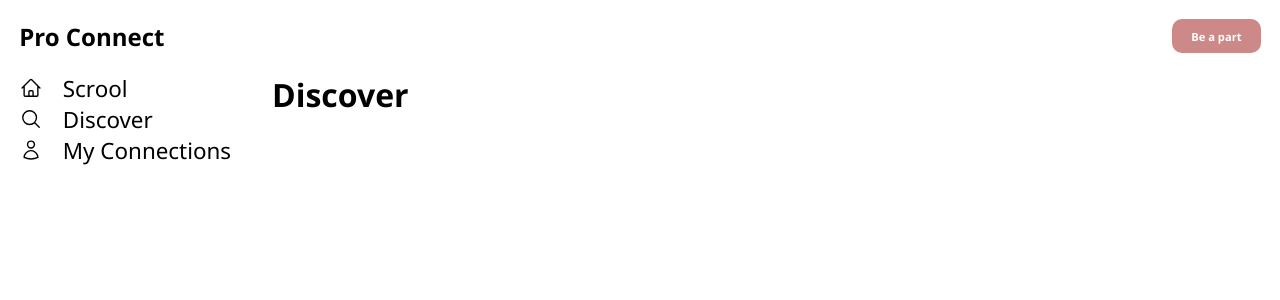
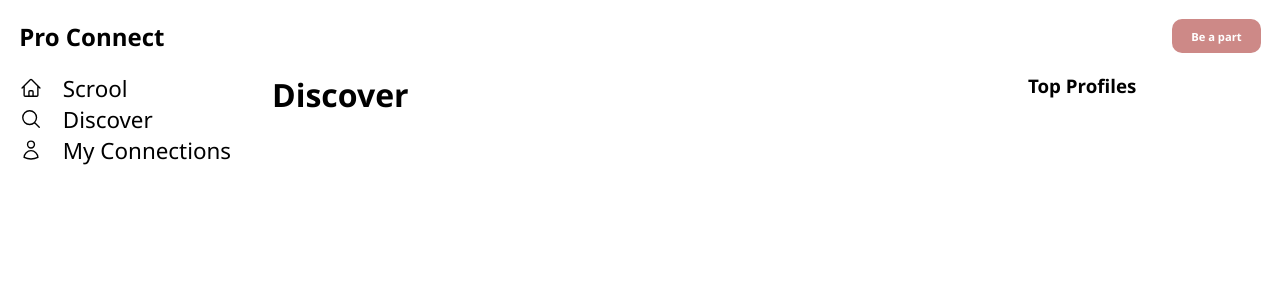
Before and after one commit to Aryanarya01/LinkedIn, a Next.js app in the folder frontend/: page /discover in a window 1280 px wide. Shown: the top 300 px of the page. Built offline with nearby package versions, Linux system fonts and the light colour scheme.

Commit message:
authReducer isTokenThere

```diff
--- a/frontend/src/config/redux/reducer/authReducer/index.js
+++ b/frontend/src/config/redux/reducer/authReducer/index.js
@@ -9,6 +9,7 @@ const initialState = {
     isLoading : false,
     loggedIn : false,
     message : "",
+    isTokenThere : false,
     profileFetched : false,
     connections : [],
     connectionRequest : [],
--- a/frontend/src/layout/DashboardLayout/index.jsx
+++ b/frontend/src/layout/DashboardLayout/index.jsx
@@ -66,7 +66,9 @@ const DashboardLayout = ({ children }) => {
 
           <div className={styles.homeContainer__feedContainer}>{children}</div>
 
-          <div className={styles.homeContainer__extraContainer}></div>
+          <div className={styles.homeContainer__extraContainer}>
+            <h3>Top Profiles</h3>
+          </div>
         </div>
       </div>
     </div>
```
